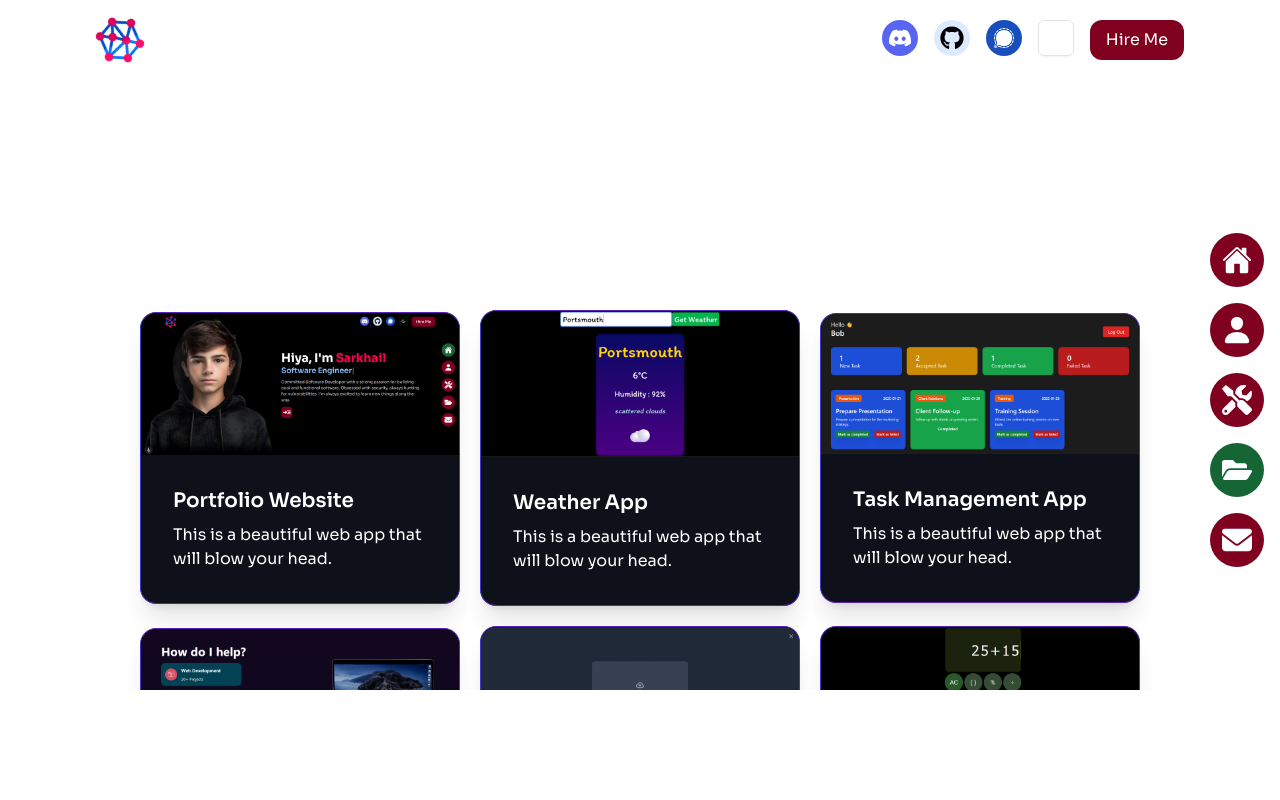
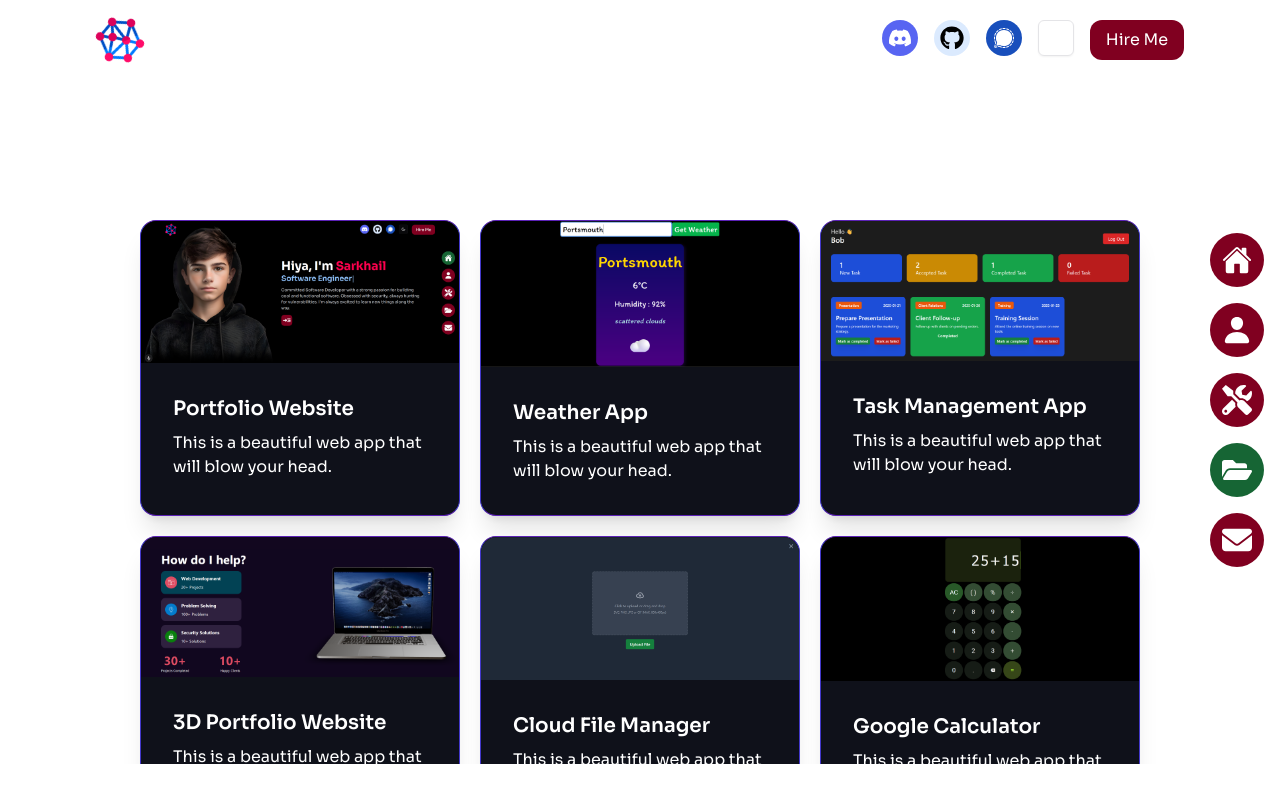
Before and after one commit to sarkhailstorm/personal-portfolio, a Next.js app: page /projects in a window 1280 px wide. Built offline with nearby package versions, Linux system fonts and the light colour scheme.

Commit message:
Add customizable scrollbar.

```diff
--- a/package.json
+++ b/package.json
@@ -27,6 +27,7 @@
     "react-spinners": "^0.15.0",
     "react-typed": "^2.0.12",
     "tailwind-merge": "^3.0.1",
+    "tailwind-scrollbar": "^3.0.2",
     "tailwindcss-animate": "^1.0.7"
   },
   "devDependencies": {
--- a/src/app/projects/page.tsx
+++ b/src/app/projects/page.tsx
@@ -1,5 +1,4 @@
 "use client";
-import React from "react";
 import { motion } from "framer-motion";
 
 const projects = [
@@ -52,17 +51,17 @@ const projects = [
 
 const ProjectsPage = () => {
   return (
-    <div className="h-screen flex flex-col items-center justify-center gap-12 overflow-x-hidden">
+    <div className="h-screen flex flex-col items-center justify-center gap-8 overflow-x-hidden">
       <div>
-        <h1 className="text-4xl font-bold tracking-wider mt-28">
+        <h1 className="text-4xl font-bold tracking-wider mt-24">
           Wanna see my work? <span>There you go!</span>
         </h1>
       </div>
-      <div className="flex gap-5 overflow-y-scroll flex-wrap justify-center items-center h-[380px]">
+      <div className="h-[70vh] w-[85%] overflow-y-scroll scrollbar-thumb-rounded-full scrollbar-track-rounded-full scrollbar scrollbar-thumb-purple-700 scrollbar-track-gray-900 scrollbar-thumb-rounded-full scrollbar-track-rounded-full flex flex-wrap justify-center gap-5 p-4">
         {projects.map((project, index) => (
           <motion.div
             key={index}
-            className="card bg-[#0f111a] w-80 border-[1.4px] border-x-indigo-700 border-y-violet-800 shadow-xl"
+            className="card bg-[#0f111a] w-80 border-[1.5px] border-x-indigo-700 border-y-violet-800 shadow-xl"
             initial={{ opacity: 0, y: 100 }}
             whileInView={{ opacity: 1, y: 0 }}
             transition={{ duration: 1, delay: 0.5 }}
--- a/tailwind.config.ts
+++ b/tailwind.config.ts
@@ -58,5 +58,5 @@ export default {
   		}
   	}
   },
-  plugins: [require("tailwindcss-animate"), require('daisyui'),],
+  plugins: [require("tailwindcss-animate"), require('daisyui'), require("tailwind-scrollbar"),],
 } satisfies Config;
```
Also changed, not shown: 1 other file (tests, documents, lock files or other folders).
